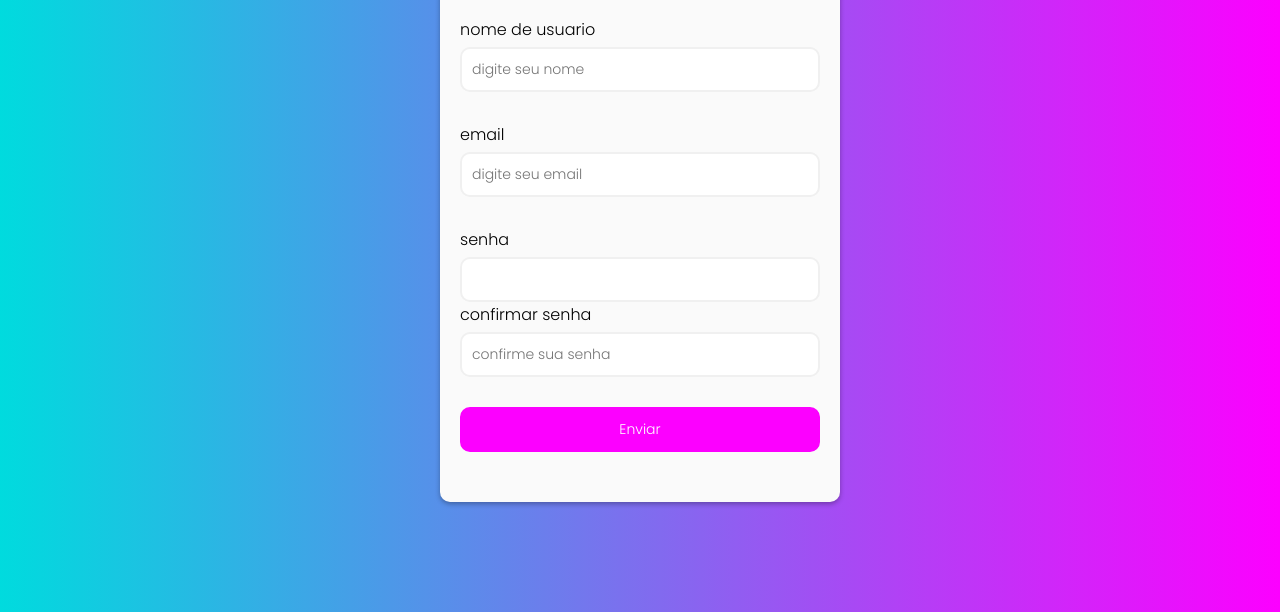
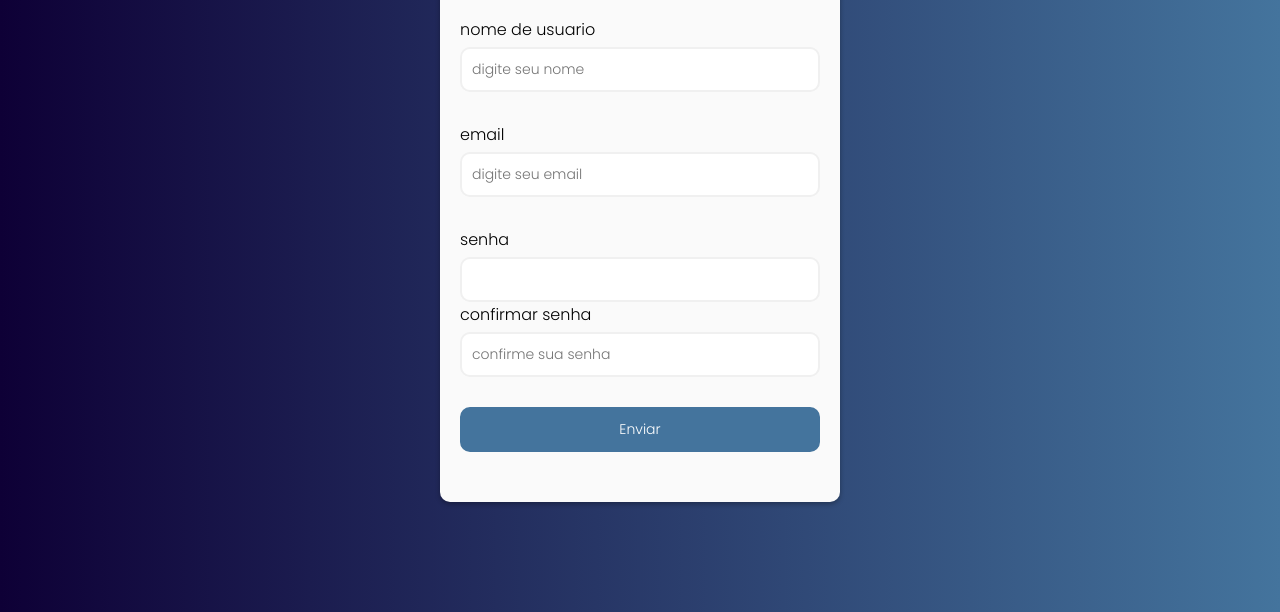
Before and after one commit to jacksonamatti/Formulario-de-login, a plain HTML site: page index.html in a window 1280 px wide. Shown: the part 188-800 px from the top of the page. Drawn offline with Linux system fonts and the light colour scheme.

Commit message:
mudança da cor do background

```diff
--- a/style.css
+++ b/style.css
@@ -8,7 +8,7 @@
 body {
   width: 100%;
   min-height: 100vh;
-  background: linear-gradient(90deg, #00dbde 0%, #fc00ff 100%);
+  background: linear-gradient(90deg, #0e0036 0%, #44749d 100%);
   display: flex;
   justify-content: center;
   align-items: center;
@@ -66,8 +66,8 @@ body {
 }
 
 .form button {
-  background-color: #fc00ff;
-  border: 2px solid #fc00ff;
+  background-color: #44749d;
+  border: 2px solid #44749d;
   color: #fff;
   font-size: 14px;
   width: 100%;
```
